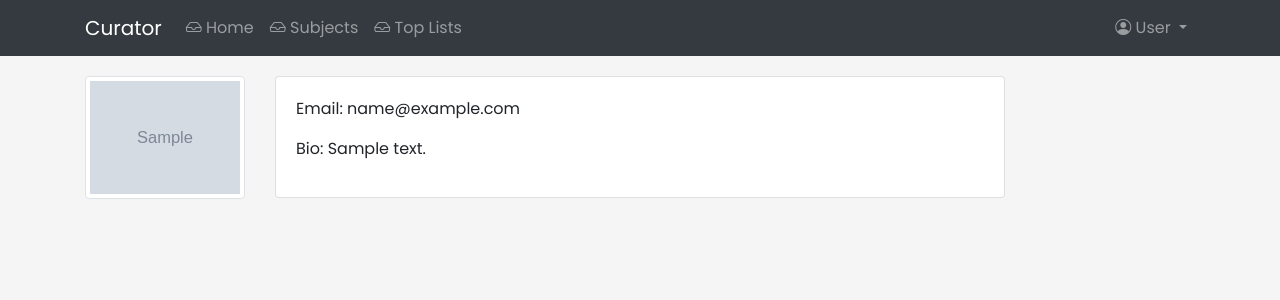
After one commit to OpInCo-Community/curator, a Django app: page /users/profile/ in a window 1280 px wide. The commit adds this page. Shown: the top 300 px of the page. Run offline with Django 3.2, Linux system fonts and the light colour scheme; a user stored in the database is signed in; tables that the repository leaves empty hold one stand-in row (values such as "Sample post"); grey boxes marked "Sample" are stand-in pictures; some libraries are stand-ins or nearby versions.

Commit message:
add profile page

```diff
--- a/curatorbackendapi/urls.py
+++ b/curatorbackendapi/urls.py
@@ -1,18 +1,3 @@
-"""curatorbackendapi URL Configuration
-
-The `urlpatterns` list routes URLs to views. For more information please see:
-    https://docs.djangoproject.com/en/3.2/topics/http/urls/
-Examples:
-Function views
-    1. Add an import:  from my_app import views
-    2. Add a URL to urlpatterns:  path('', views.home, name='home')
-Class-based views
-    1. Add an import:  from other_app.views import Home
-    2. Add a URL to urlpatterns:  path('', Home.as_view(), name='home')
-Including another URLconf
-    1. Import the include() function: from django.urls import include, path
-    2. Add a URL to urlpatterns:  path('blog/', include('blog.urls'))
-"""
 from django.contrib import admin
 from django.urls import path
 from django.conf import settings
@@ -25,6 +10,7 @@ admin.site.site_title = "CURATOR ADMIN PORTAL"
 admin.site.index_title = "Welcome to Curator admin portal"
 urlpatterns = [
     path("admin/", admin.site.urls),
+    path("users/", include("userProfiles.urls")),
     path("", views.HomePageView.as_view(), name="home"),
 ]
 if settings.DEBUG:
--- a/templates/partials/navbar.html
+++ b/templates/partials/navbar.html
@@ -23,10 +23,7 @@
 					<a class="nav-link" href="#"> <i class="bi bi-inbox"></i> Top Lists<span
 							class="sr-only">(current)</span></a>
 				</li>
-				<li class="nav-item">
-					<a class="nav-link" href="#"> <i class="bi bi-inbox"></i> Profile<span
-							class="sr-only">(current)</span></a>
-				</li>
+
 
 				<!-- <li class="nav-item dropdown">
 				<a class="nav-link dropdown-toggle" href="#" id="navbarDropdown" role="button" data-toggle="dropdown"
--- /dev/null
+++ b/userProfiles/templates/userProfiles/profile.html
@@ -0,0 +1,25 @@
+{% extends "base.html" %}
+
+{% block title %}Curator Home{% endblock %}
+
+
+{% block content %}
+
+
+<div class="row">
+    <div class="col-12 col-md-2">
+        <img src="{{user.profile_pic.url}}" class="img-thumbnail rounded" alt="...">
+    </div>
+    <div class="col-12 col-md-8">
+        <div class="card">
+            <div class="card-body">
+              <p class="fw-bold">Email: <span>{{user.email}}</span></p>
+              <p class="fw-bold">Bio: <span>{{user.bio|default:"Boring.."}}</span></p>
+            </div>
+          </div>
+    </div>
+</div>
+
+
+
+{% endblock %}
--- /dev/null
+++ b/userProfiles/urls.py
@@ -0,0 +1,7 @@
+from django.urls import path
+from django.urls import include, path
+from . import views
+
+urlpatterns = [
+    path("profile/", views.UserProfile.as_view(), name="profile"),
+]
--- a/userProfiles/views.py
+++ b/userProfiles/views.py
@@ -1,3 +1,12 @@
 from django.shortcuts import render
+from django.contrib.auth import get_user_model
+from django.contrib.auth.mixins import LoginRequiredMixin
 
-# Create your views here.
+from django.views.generic.base import View
+class UserProfile(LoginRequiredMixin, View):
+    def get(self, request, *args, **kwargs):
+        user = request.user
+        context = {
+            user: user
+        }
+        return render(request, "userProfiles/profile.html", context)
```
Also changed, not shown: profile_pic/wp1996183-the-wolf-of-wall-street-wallpapers.jpg (added).
